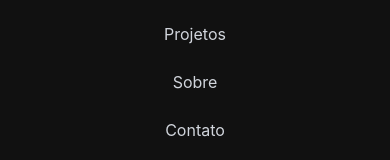
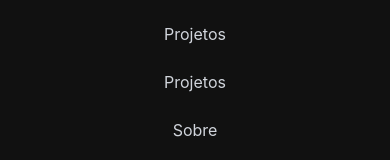
Before and after one commit to Lukezinx/Carlos-Marcenaria, a React (Vite) app: page / in a window 390 px wide. Both pictures are taken after a click on the button 343 px from the left and 39 px from the top of the page. Shown: the part 145-305 px from the top of the page. Built offline with nearby package versions, Linux system fonts and the light colour scheme.

Commit message:
fix: adicionando menu entregas Mobile

```diff
--- a/src/components/NavBar.jsx
+++ b/src/components/NavBar.jsx
@@ -92,6 +92,8 @@ export default function NavBar() {
 
                     <NavLink to="/projetos" onClick={() => setMenuAberto(false)} className={({ isActive }) => isActive ? "text-[#C9A227] font-semibold border-b-2 border-[#C9A227] pb-1" : "text-gray-300 hover:text-[#C9A227] transition-colors duration-200"}>Projetos</NavLink>
 
+                    <NavLink to="/entregas" onClick={() => setMenuAberto(false)} className={({ isActive }) => isActive ? "text-[#C9A227] font-semibold border-b-2 border-[#C9A227] pb-1" : "text-gray-300 hover:text-[#C9A227] transition-colors duration-200"}>Projetos</NavLink>
+
                     <NavLink to="/sobre" onClick={() => setMenuAberto(false)} className={({ isActive }) => isActive ? "text-[#C9A227] font-semibold border-b-2 border-[#C9A227] pb-1" : "text-gray-300 hover:text-[#C9A227] transition-colors duration-200"}>Sobre</NavLink>
 
                     <NavLink to="/contato" onClick={() => setMenuAberto(false)} className={({ isActive }) => isActive ? "text-[#C9A227] font-semibold border-b-2 border-[#C9A227] pb-1" : "text-gray-300 hover:text-[#C9A227] transition-colors duration-200"}>Contato</NavLink>
```
